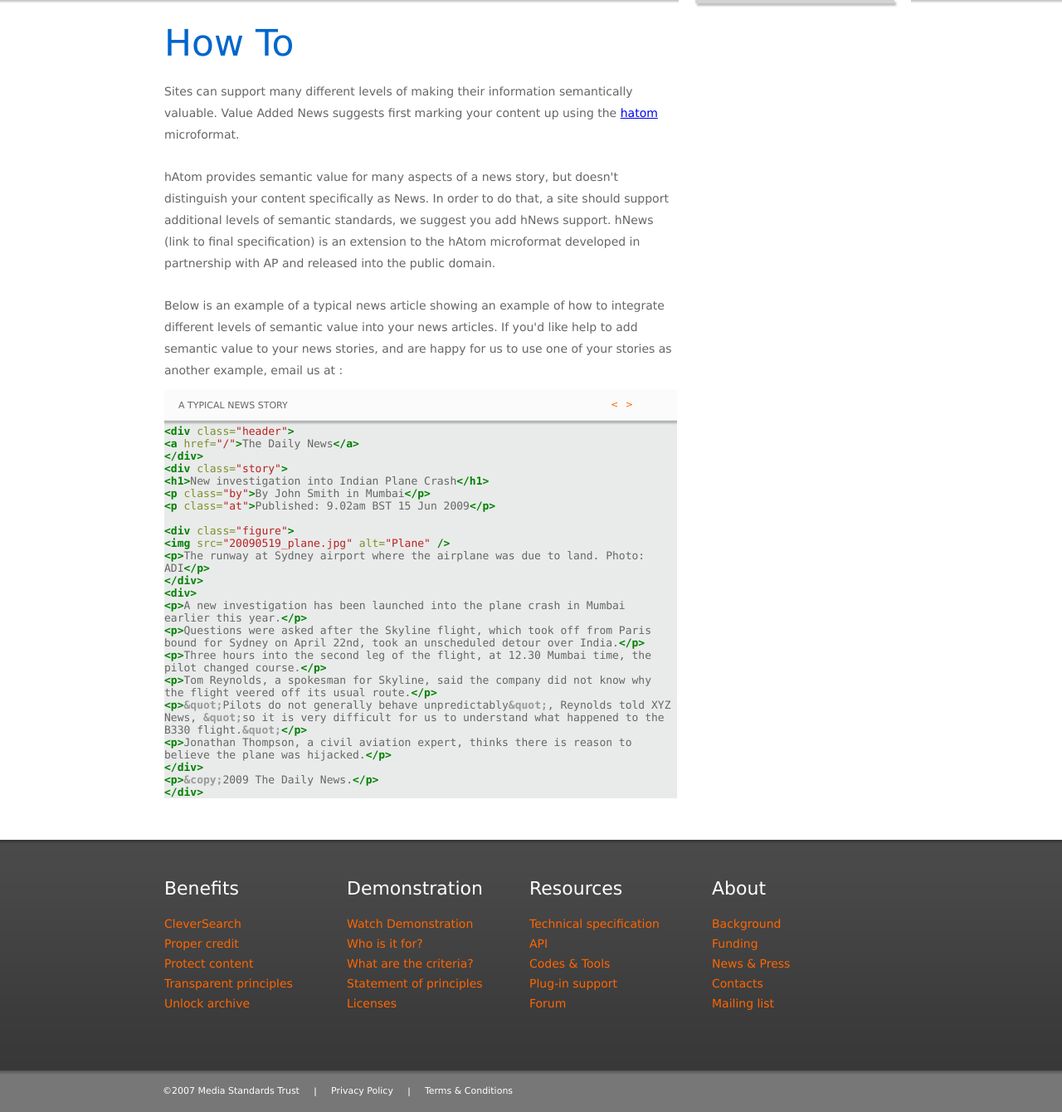
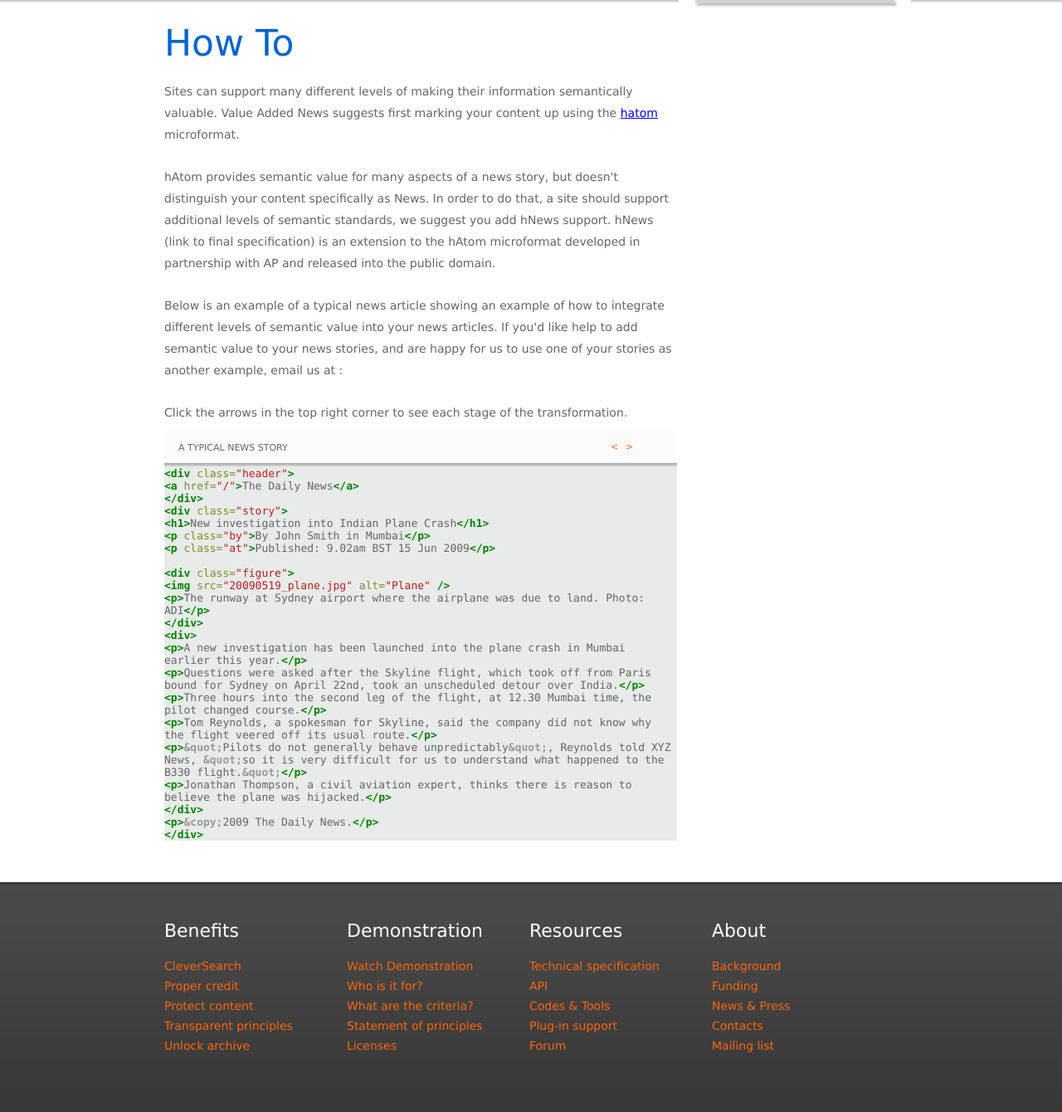
Before and after one commit to markng/valueaddednews, a Django app: template templates/how_to_1.html in a window 1280 px wide. Shown: the part 199-1539 px from the top of the page at 83% size. Run offline with Django 3.2, Linux system fonts and the light colour scheme; the template is opened without the code that fills it, so the values that code supplies are empty; some libraries are stand-ins or nearby versions.

Commit message:
add guidance

```diff
--- a/templates/how_to_1.html
+++ b/templates/how_to_1.html
@@ -7,6 +7,7 @@
         <p>Sites can support many different levels of making their information semantically valuable. Value Added News suggests first marking your content up using the <a href="http://microformats.org/wiki/hatom" title="hAtom 0.1 &middot; Microformats Wiki">hatom</a> microformat.</p>
         <p>hAtom provides semantic value for many aspects of a news story, but doesn't distinguish your content specifically as News.  In order to do that, a site should support additional levels of semantic standards, we suggest you add hNews support.  hNews (link to final specification) is an extension to the hAtom microformat developed in partnership with AP and released into the public domain.</p>
         <p>Below is an example of a typical news article showing an example of how to integrate different levels of semantic value into your news articles.  If you'd like help to add semantic value to your news stories, and are happy for us to use one of your stories as another example, email us at :</p>
+        <p>Click the arrows in the top right corner to see each stage of the transformation.</p>
         <div class="code">
             <div class="code-slide">
                 <div class="code-title">
```
